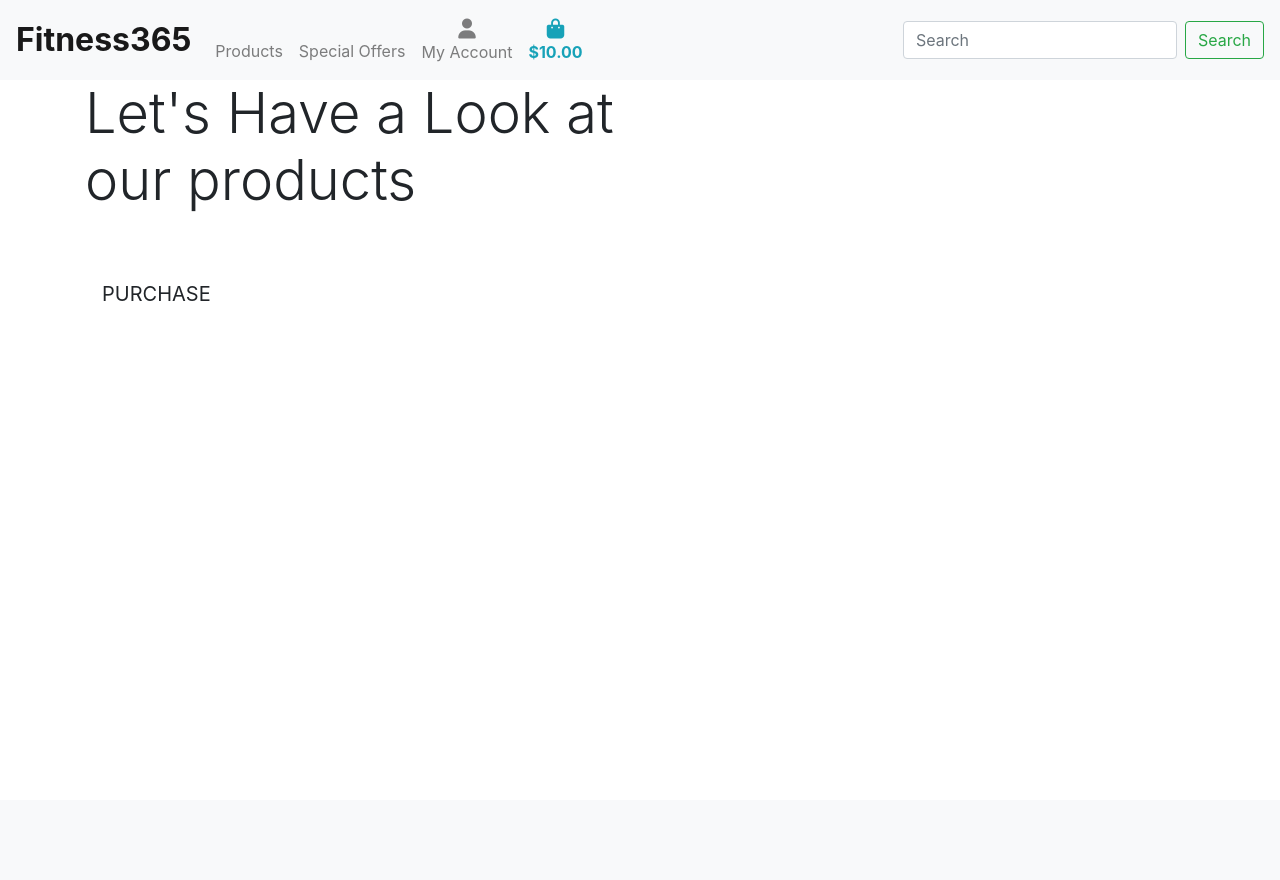
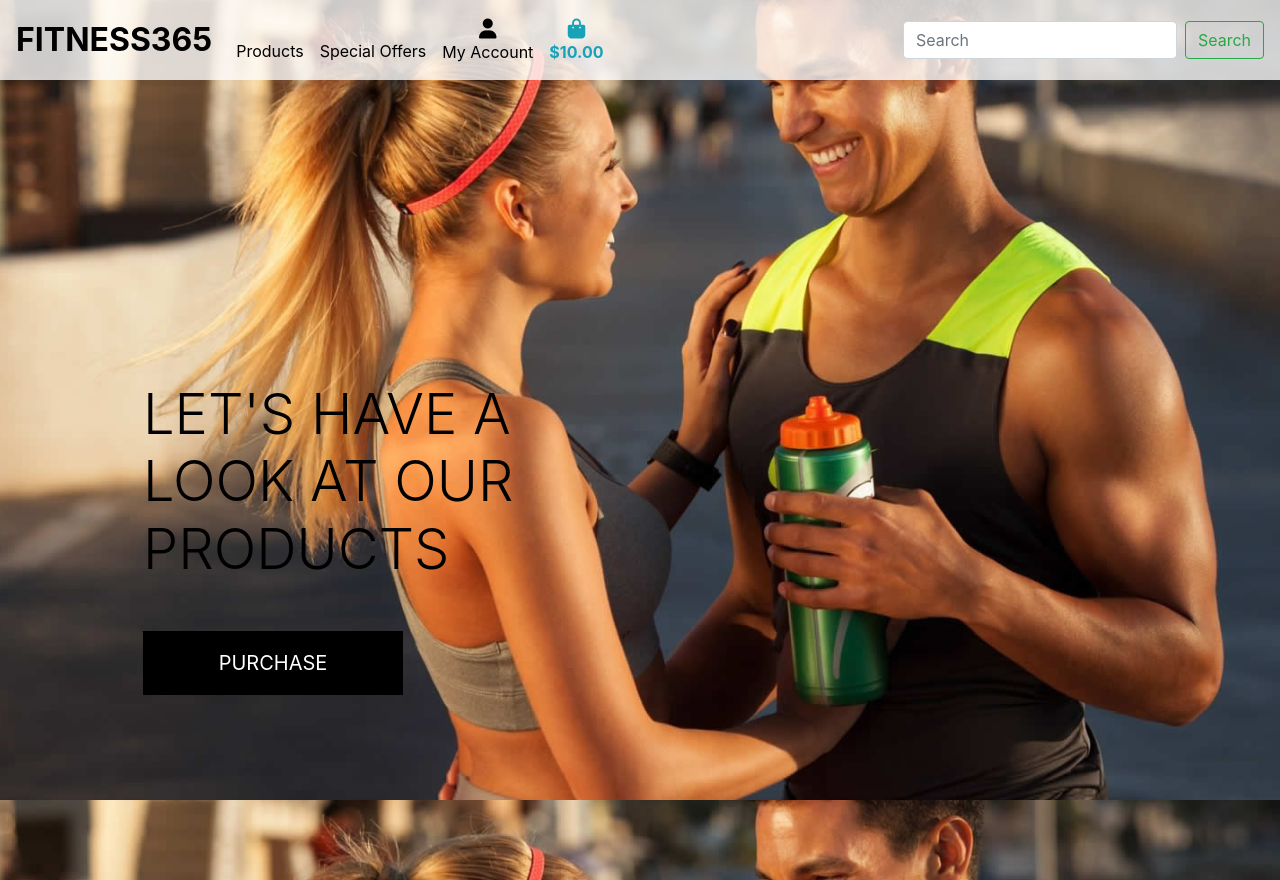
Before and after one commit to IIxShahinxII/Fitness365, a Django app: template home/templates/home/index.html in a window 1280 px wide. Before the commit the page ends 301 px from the top, so only its background shows below. Run offline with Django 3.2, Linux system fonts and the light colour scheme; the template is opened without the code that fills it: most values are stand-ins (such as "Sample title", 1, 10 or a date in 2020); some libraries are stand-ins or nearby versions.

Commit message:
completed homepage and css

```diff
--- a/Fitness365/settings.py
+++ b/Fitness365/settings.py
@@ -152,4 +152,4 @@
 STATICFILES_DIRS = (os.path.join(BASE_DIR, 'static'),)
 
 MEDIA_URL = '/media/'
-MEDIA_URL = os.path.join(BASE_DIR, 'media/')
+MEDIA_ROOT = os.path.join(BASE_DIR, 'media')
--- /dev/null
+++ b/static/css/base.css
@@ -0,0 +1,85 @@
+html {
+    height: 100%;
+}
+
+body {
+    background: url('/media/homebg.jpg') no-repeat center center fixed;
+    background-size: cover;
+    height: calc(100vh - 164px);
+    font-family: 'Roboto' sans-serif;
+    color: #555;
+}
+
+.nav-bg-color {
+    background-color: #ffffffc7;
+}
+
+.icon {
+    align-items: center;
+    display: inline-flex;
+    justify-content: center;
+    height: 1.5rem;
+    width: 1.5rem;
+}
+
+.logo-font {
+    text-transform: uppercase;
+}
+
+.main-logo-link {
+    width: fit-content;
+}
+
+.shop-now-button {
+    background: black;
+    color: white;
+    min-width: 260px;
+}
+
+.btn-black {
+    background: black;
+    color: white;
+}
+
+.shop-now-button:hover,
+.shop-now-button:active,
+.shop-now-button:focus,
+.btn-black:hover,
+.btn-black:active,
+.btn-black:focus {
+    background: #222;
+    color: white;
+}
+
+.text-black {
+    color: #000 !important;
+}
+
+.border-black {
+    border: 1px solid black !important;
+}
+
+.bg-black {
+    background: #000 !important;
+}
+
+/* -------------------------------- Media Queries */
+@media (min-width: 1200px) {
+  .container {
+    max-width: 80%;
+  }
+}
+
+@media (min-width: 992px) {
+    .fixed-top-desktop-only {
+        position: fixed;
+        top: 0;
+        right: 0;
+        left: 0;
+        z-index: 1030;
+    }
+
+    .header-container {
+        padding-top: 164px;
+    }
+}
--- a/templates/base.html
+++ b/templates/base.html
@@ -45,7 +45,7 @@
 </head>
 
 <body>
-    <nav class="navbar navbar-expand-lg navbar-light bg-light">
+    <nav class="navbar navbar-expand-lg navbar-light nav-bg-color">
         <a class="navbar-brand" href="{% url 'home' %}">
             <h2 class="logo-font text-black my-0"><strong>Fitness365</strong></h2>
         </a>
```
Also changed, not shown: media/homebg.jpg (added).
